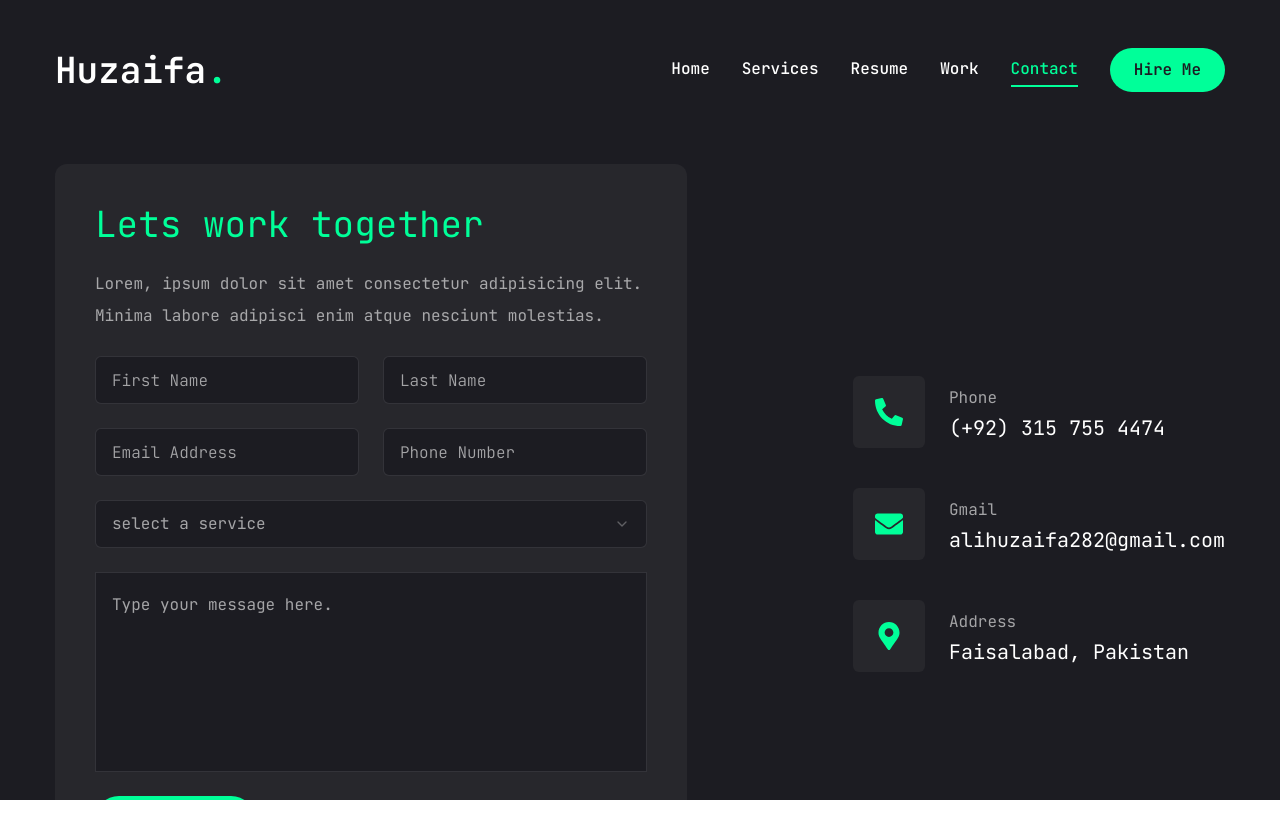
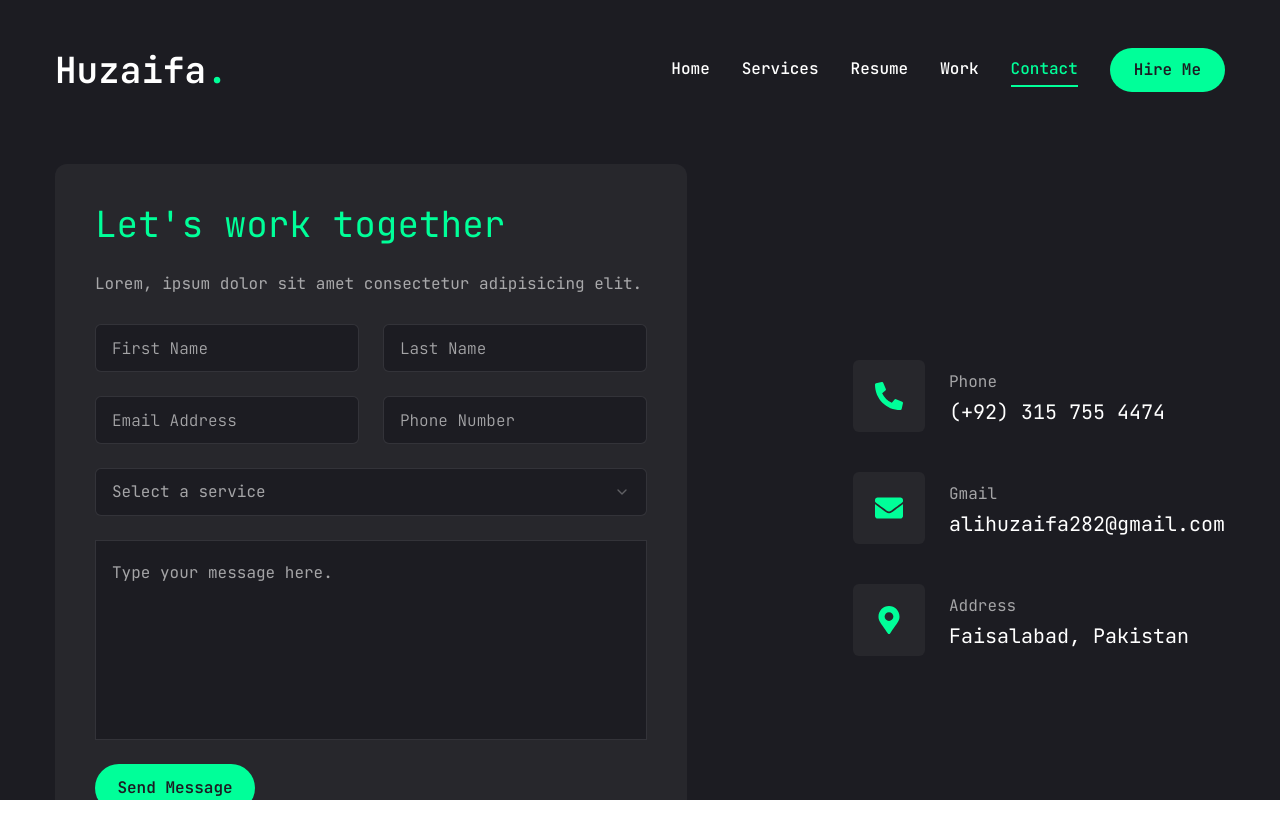
Before and after one commit to huzaifa282/portfolio, a Next.js app: page /contact in a window 1280 px wide. Shown: the top 838 px of the page. Built offline with nearby package versions, Linux system fonts and the light colour scheme.

Commit message:
Email service working

```diff
--- a/app/contact/page.jsx
+++ b/app/contact/page.jsx
@@ -1,9 +1,13 @@
 "use client";
+
+import { useRef, useState } from "react";
+import emailjs from "@emailjs/browser";
+// require("dotenv").config();
+
 
 import { Button } from "@/components/ui/button";
 import { Input } from "@/components/ui/input";
 import { Textarea } from "@/components/ui/textarea";
-
 import {
   Select,
   SelectContent,
@@ -15,6 +19,7 @@ import {
 } from "@/components/ui/select";
 
 import { FaPhoneAlt, FaEnvelope, FaMapMarkerAlt } from "react-icons/fa";
+import { motion } from "framer-motion";
 
 const info = [
   {
@@ -33,10 +38,42 @@ const info = [
     description: "Faisalabad, Pakistan",
   },
 ];
+const Contact = () => {
+  const form = useRef();
+  const [loading, setLoading] = useState(false);
+  const [service, setService] = useState("");
 
-import { motion } from "framer-motion";
+  const sendEmail = (e) => {
+    e.preventDefault();
+    setLoading(true);
 
-const Contact = () => {
+    const currentTime = new Date().toLocaleString();
+
+    const formData = new FormData(form.current);
+    formData.append("service", service);
+    formData.append("time", currentTime);
+
+    emailjs
+      .sendForm(
+         process.env.NEXT_PUBLIC_EMAILJS_SERVICE_ID,
+  process.env.NEXT_PUBLIC_EMAILJS_TEMPLATE_ID,
+  form.current,
+  process.env.NEXT_PUBLIC_EMAILJS_PUBLIC_KEY
+      )
+      .then(
+        (result) => {
+          alert("Message sent successfully!");
+          form.current.reset();
+          setService("");
+          setLoading(false);
+        },
+        (error) => {
+          alert("Failed to send message. Try again later.");
+          setLoading(false);
+        }
+      );
+  };
+
   return (
     <motion.section
       initial={{ opacity: 0 }}
@@ -44,67 +81,75 @@ const Contact = () => {
         opacity: 1,
         transition: { delay: 2.4, duration: 0.4, ease: "easeIn" },
       }}
-      className="py-6 "
+      className="py-6"
     >
       <div className="container mx-auto">
-        <div className="flex flex-col xl:flex-row gap-[30px] ">
+        <div className="flex flex-col xl:flex-row gap-[30px]">
           {/* Form */}
-          <div className="xl:w-[54%] order-2 xl:order-none ">
-            <form className="flex flex-col gap-6 p-10 bg-[#27272c] rounded-xl">
-              <h3 className="text-4xl text-accent">Lets work together</h3>
-              <p className="text-white/60 ">
-                Lorem, ipsum dolor sit amet consectetur adipisicing elit. Minima
-                labore adipisci enim atque nesciunt molestias.
+          <div className="xl:w-[54%] order-2 xl:order-none">
+            <form
+              ref={form}
+              onSubmit={sendEmail}
+              className="flex flex-col gap-6 p-10 bg-[#27272c] rounded-xl"
+            >
+              <h3 className="text-4xl text-accent">{`Let's work together`}</h3>
+              <p className="text-white/60">
+                Lorem, ipsum dolor sit amet consectetur adipisicing elit.
               </p>
-              {/* Input */}
+
               <div className="grid grid-cols-1 gap-6 md:grid-cols-2">
-                <Input type="firstname" placeholder="First Name" />
-                <Input type="lastname" placeholder="Last Name" />
-                <Input type="email" placeholder="Email Address" />
-                <Input type="phone" placeholder="Phone Number" />
+                <Input type="text" placeholder="First Name" name="first_name" required />
+                <Input type="text" placeholder="Last Name" name="last_name" required />
+                <Input type="email" placeholder="Email Address" name="from_email" required />
+                <Input type="text" placeholder="Phone Number" name="phone" />
               </div>
-              {/* Select */}
-              <Select>
+
+              <Select onValueChange={(val) => setService(val)} required>
                 <SelectTrigger className="w-full">
-                  <SelectValue placeholder="select a service" />
+                  <SelectValue placeholder="Select a service" />
                 </SelectTrigger>
                 <SelectContent>
-                  <SelectGroup>
-                    <SelectLabel className="">Select a Label</SelectLabel>
-                    <SelectItem value="webDev">Web Development</SelectItem>
-                    <SelectItem value="ui">UI/UX</SelectItem>
-                    <SelectItem value="logo">Logo Design</SelectItem>
-                    <SelectItem value="seo">SEO</SelectItem>
+                  <SelectGroup defaultValue="Web Development">
+                    <SelectLabel>Select a Service</SelectLabel>
+                    <SelectItem value="Web Development">Web Development</SelectItem>
+                    <SelectItem value="UI/UX">UI/UX</SelectItem>
+                    <SelectItem value="Logo Design">Logo Design</SelectItem>
+                    <SelectItem value="SEO">SEO</SelectItem>
                   </SelectGroup>
                 </SelectContent>
               </Select>
-              {/* Textarea */}
+
               <Textarea
                 placeholder="Type your message here."
                 className="h-[200px] resize-none"
+                name="message"
+                required
               />
-              {/* Button */}
-              <Button size="md" className="max-w-40 " >Send Message</Button>
+
+              {/* Hidden field for service and time */}
+              <input type="hidden" name="service" value={service} />
+              <input type="hidden" name="time" value={new Date().toLocaleString()} />
+
+              <Button type="submit" size="md" className="max-w-40">
+                {loading ? "Sending..." : "Send Message"}
+              </Button>
             </form>
           </div>
-          {/*Info */}
+
+          {/* Info */}
           <div className="flex items-center flex-1 order-1 mb-8 xl:justify-end xl:order-none xl:mb-0">
             <ul className="flex flex-col gap-10">
-              {info.map((item, index) => {
-                return(
-                <li
-                  key={index}
-                  className="flex items-center gap-6">
+              {info.map((item, index) => (
+                <li key={index} className="flex items-center gap-6">
                   <div className="w-[52px] h-[52px] xl:w-[72px] xl:h-[72px] bg-[#27272c] text-accent rounded-md flex items-center justify-center">
                     <div className="text-[28px]">{item.icon}</div>
                   </div>
                   <div>
-                      <p className="text-white/60 ">{item.title}</p>
+                    <p className="text-white/60">{item.title}</p>
                     <h3 className="text-xl">{item.description}</h3>
                   </div>
                 </li>
-                )
-              })}
+              ))}
             </ul>
           </div>
         </div>
--- a/components/PageTransition.jsx
+++ b/components/PageTransition.jsx
@@ -4,7 +4,6 @@ import { usePathname } from "next/navigation";
 const PageTransition = ({ children }) => {
   const pathname = usePathname();
   return (
-    // <AnimatePresence mode="">
       <div key={pathname}>
         <motion.div
           initial={{ opacity: 1 }}
@@ -16,7 +15,6 @@ const PageTransition = ({ children }) => {
         />
         {children}
       </div>
-    // </AnimatePresence>
   );
 };
 
--- a/package.json
+++ b/package.json
@@ -9,6 +9,7 @@
     "lint": "next lint"
   },
   "dependencies": {
+    "@emailjs/browser": "^4.4.1",
     "@radix-ui/react-dialog": "^1.1.2",
     "@radix-ui/react-scroll-area": "^1.2.1",
     "@radix-ui/react-select": "^2.1.2",
@@ -17,6 +18,8 @@
     "@radix-ui/react-tooltip": "^1.1.4",
     "class-variance-authority": "^0.7.0",
     "clsx": "^2.1.1",
+    "dotenv": "^17.2.0",
+    "emailjs": "^4.0.3",
     "framer-motion": "^11.11.17",
     "lucide-react": "^0.460.0",
     "next": "15.0.3",
```
Also changed, not shown: 1 other file (tests, documents, lock files or other folders). Lines whose indentation alone changed are shown as unchanged.
